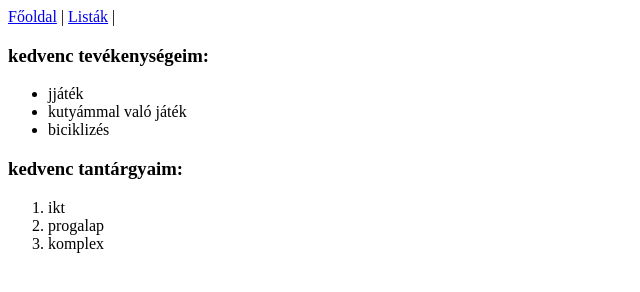
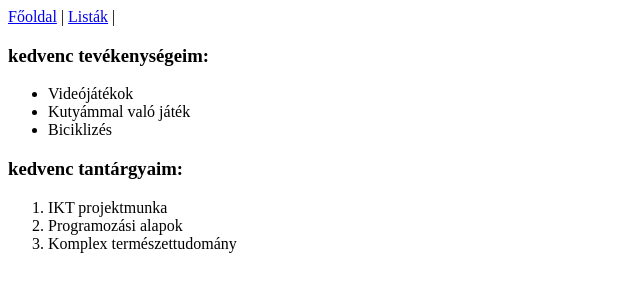
Before and after one commit to Lorifr1/IKT1, a plain HTML site: page listak.html in a window 1280 px wide. Shown: the whole page, without its empty margins (0-640 px from the left). Drawn offline with Linux system fonts and the light colour scheme.

Commit message:
bemutatkozás

```diff
--- a/listak.html
+++ b/listak.html
@@ -12,15 +12,15 @@
     </nav>
     <h3>kedvenc tevékenységeim:</h3>
     <ul>
-        <li>jjáték</li>
-        <li>kutyámmal való játék</li>
-        <li>biciklizés</li>
+        <li>Videójátékok</li>
+        <li>Kutyámmal való játék</li>
+        <li>Biciklizés</li>
     </ul>
     <h3>kedvenc tantárgyaim:</h3>
     <ol>
-        <li>ikt</li>
-        <li>progalap</li>
-        <li>komplex</li>
+        <li>IKT projektmunka</li>
+        <li>Programozási alapok</li>
+        <li>Komplex természettudomány</li>
     </ol>
 
 
```
Also changed, not shown: index.html (+6 -3 lines), img/kollázs.3png.jpg (added), img/kollázs.png.jpg (added), img/kollázs2.png.jpg (added), img/kollázs4.png.jpg (added).
